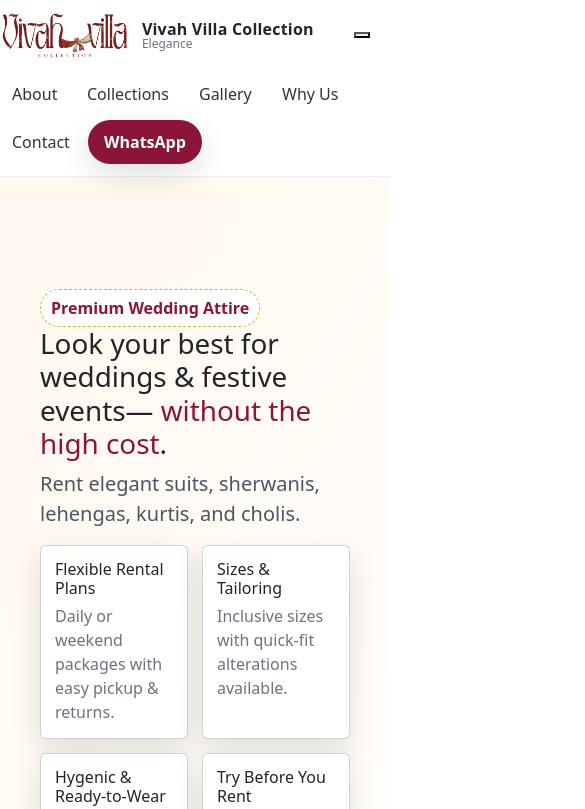
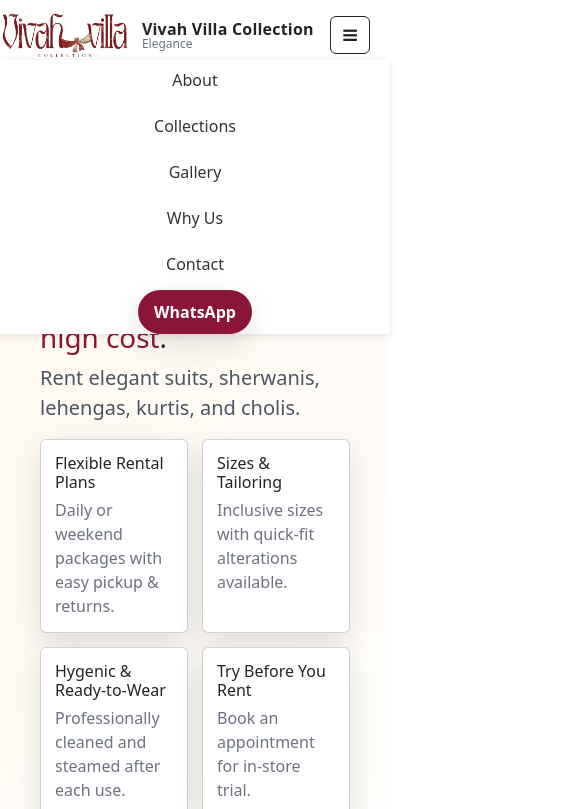
Before and after one commit to scspl-vasuviradiya/vvc, a plain HTML site: page index.html in a window 390 px wide. Both pictures are taken after a click on the button "Open menu". Shown: the top 809 px of the page, 585 px wide, since content can reach past the window. Drawn offline with nearby package versions, Linux system fonts and the light colour scheme.

Commit message:
mob view

```diff
--- a/index.html
+++ b/index.html
@@ -29,20 +29,18 @@
         </div>
       </a>
       <!-- Hamburger for mobile -->
-      <button class="nav-toggle" aria-label="Open menu" aria-expanded="false">
-        <span class="bar"></span>
-        <span class="bar"></span>
-        <span class="bar"></span>
+      <button class="nav-toggle btn btn-outline-dark" aria-label="Open menu" aria-expanded="false">
+        <i class="fa fa-bars" aria-hidden="true"></i>
       </button>
       <div class="stagger nav-links" style="display:flex; gap:6px; align-items:center; flex-wrap:wrap;">
-        <a class="link" href="#about" data-anim="fade-left">About</a>
-        <a class="link" href="#collections" data-anim="fade-left">Collections</a>
-        <a class="link" href="#gallery" data-anim="fade-left">Gallery</a>
-        <a class="link" href="#why" data-anim="fade-left">Why Us</a>
-        <a class="link" href="#contact" data-anim="fade-left">Contact</a>
+        <a class="link" href="#about">About</a>
+        <a class="link" href="#collections">Collections</a>
+        <a class="link" href="#gallery" >Gallery</a>
+        <a class="link" href="#why" >Why Us</a>
+        <a class="link" href="#contact">Contact</a>
         <a class="cta"
           href="https://wa.me/919099055844?text=Hi%20Vivah%20Villa%20Collection%2C%20I%20want%20to%20rent%20an%20outfit"
-          target="_blank" rel="noopener" data-anim="zoom-in">WhatsApp</a>
+          target="_blank" rel="noopener">WhatsApp</a>
       </div>
     </nav>
   </header>
@@ -328,10 +326,11 @@
       </div>
       <div data-anim="flip-left" style="--d:200ms">
         <!-- Replace the src below with your actual Google Maps embed URL -->
-        <iframe
-          src="https://www.google.com/maps/embed?pb=!1m18!1m12!1m3!1d4435.739863315205!2d70.7673576!3d22.321771500000004!2m3!1f0!2f0!3f0!3m2!1i1024!2i768!4f13.1!3m3!1m2!1s0x3959c9b1e4815a1f%3A0x5d530c33b5bf291d!2sVivah%20villa%20Collection!5e1!3m2!1sen!2sin!4v1755773804403!5m2!1sen!2sin"
-          width="600" height="450" style="border:0;" allowfullscreen="" loading="lazy"
-          referrerpolicy="no-referrer-when-downgrade"></iframe>
+        <div class="map-responsive">
+          <iframe
+            src="https://www.google.com/maps/embed?pb=!1m18!1m12!1m3!1d4435.739863315205!2d70.7673576!3d22.321771500000004!2m3!1f0!2f0!3f0!3m2!1i1024!2i768!4f13.1!3m3!1m2!1s0x3959c9b1e4815a1f%3A0x5d530c33b5bf291d!2sVivah%20villa%20Collection!5e1!3m2!1sen!2sin!4v1755773804403!5m2!1sen!2sin"
+            allowfullscreen="" loading="lazy" referrerpolicy="no-referrer-when-downgrade"></iframe>
+        </div>
       </div>
     </div>
   </section>
@@ -490,6 +489,13 @@
     }
 
   </script>
+  <script>
+    document.querySelector('.nav-toggle').addEventListener('click', function() {
+      var navLinks = document.querySelector('.nav-links');
+      navLinks.classList.toggle('active');
+      this.setAttribute('aria-expanded', navLinks.classList.contains('active'));
+    });
+  </script>
 </body>
 
 </html>
--- a/styles.css
+++ b/styles.css
@@ -930,3 +930,62 @@
         transform: rotate(45deg) translate(20px, 20px);
     }
 }
+
+/* Add to styles.css or inside <head> */
+.map-responsive {
+  position: relative;
+  width: 100%;
+  padding-bottom: 56.25%; /* 16:9 aspect ratio */
+  height: 0;
+  overflow: hidden;
+}
+
+.map-responsive iframe {
+  position: absolute;
+  top: 0;
+  left: 0;
+  width: 100%;
+  height: 100%;
+  border: 0;
+}
+
+.nav-links {
+  display: flex !important;
+}
+
+/* Desktop: show nav links, hide burger */
+@media (min-width: 768px) {
+.nav-toggle {
+  display: none !important;
+}
+}
+@media (max-width: 768px) {
+  /* Mobile: show burger, hide nav links by default */
+  .nav-toggle {
+    display: block;
+    background: none;
+    border: none;
+    cursor: pointer;
+    margin-left: auto;
+  }
+  .nav-links {
+    display: none !important;
+    flex-direction: column;
+    width: 100%;
+    background: #fff;
+    position: absolute;
+    top: 60px; /* adjust as needed */
+    left: 0;
+    z-index: 1000;
+    box-shadow: 0 2px 8px rgba(0,0,0,0.1);
+  }
+  .nav-links.active {
+    display: flex !important;
+  }
+  .arrow{
+  display: none !important;
+}
+.gallery_title_div{
+  flex-direction: column;
+}
+}
```
